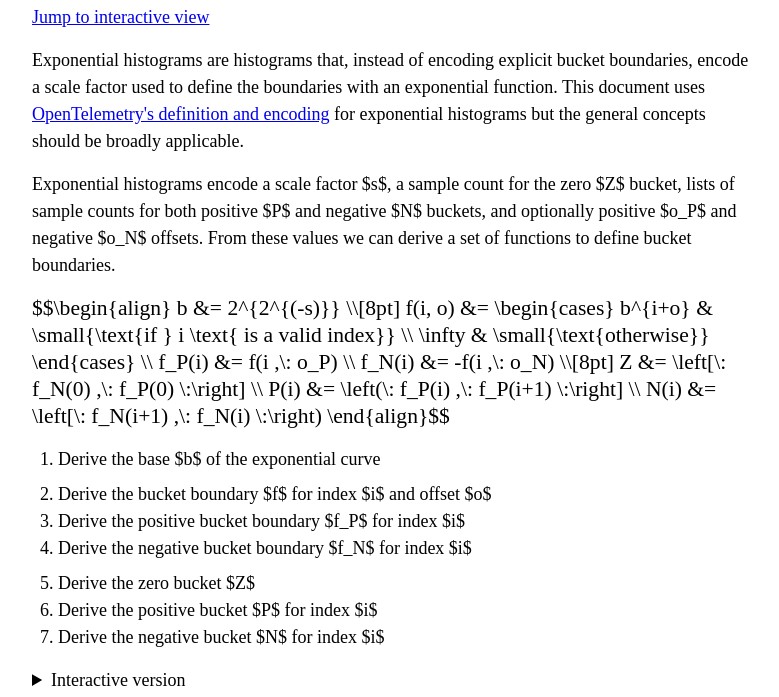
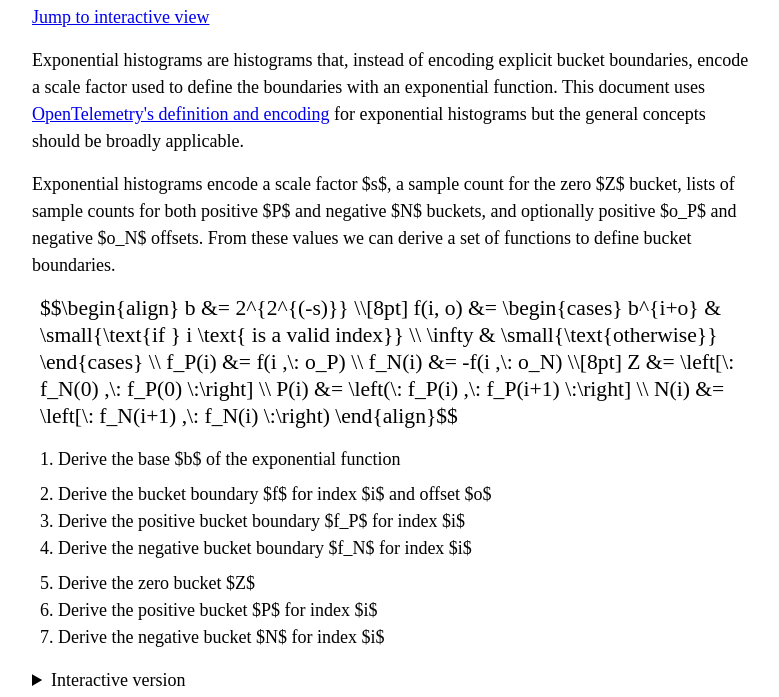
Before and after one commit to raphael-theriault-swi/exponential-histograms, a website built with Vite: page index.html in a window 1280 px wide. Shown: the part 103-800 px from the top of the page, without its empty margins (248-1027 px from the left). Built offline with nearby package versions, Linux system fonts and the light colour scheme; what @sinclair/typebox, monaco-editor would draw is missing.

Commit message:
small patch

```diff
--- a/index.html
+++ b/index.html
@@ -47,7 +47,7 @@
           \end{align}$$
 				</p>
 				<ol>
-					<li class="mb">Derive the base $b$ of the exponential curve</li>
+					<li class="mb">Derive the base $b$ of the exponential function</li>
 					<li>Derive the bucket boundary $f$ for index $i$ and offset $o$</li>
 					<li>Derive the positive bucket boundary $f_P$ for index $i$</li>
 					<li class="mb">
--- a/src/style.scss
+++ b/src/style.scss
@@ -52,7 +52,8 @@ iframe {
 }
 
 ol,
-table {
+table,
+.math {
 	margin: 0px 8px;
 }
 
```
